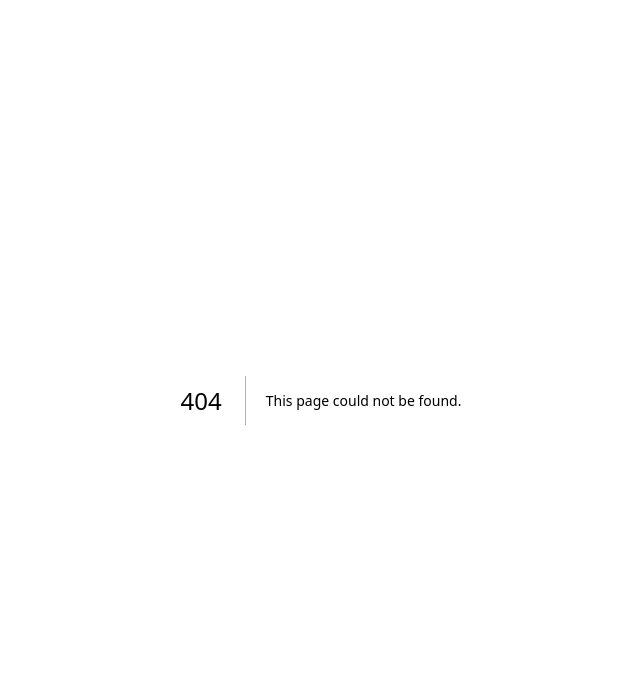
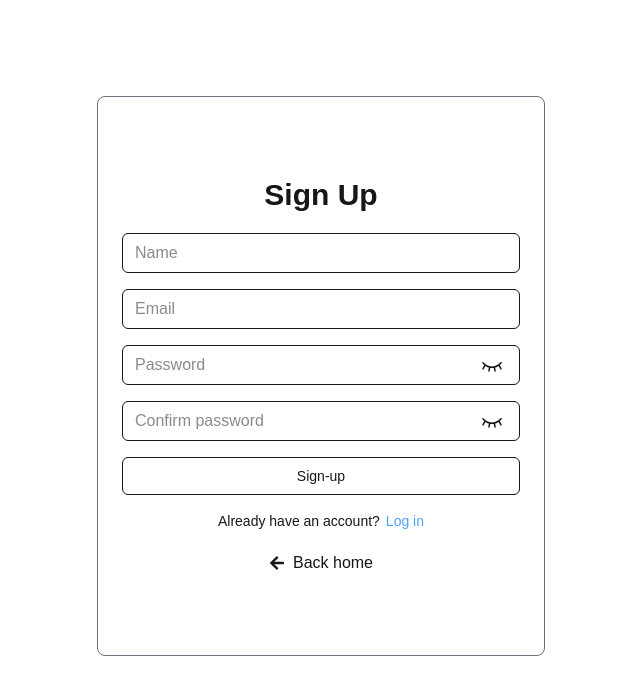
Before and after one commit to YuriiVychivskii/TO-DO-APP, a Next.js app: page /sign-up in a window 1280 px wide. Before the commit this address had no page. Shown: the top 694 px of the page, without its empty margins (319-959 px from the left). Built offline with nearby package versions, Linux system fonts and the light colour scheme.

Commit message:
feat: add authentification forms, schemas and layout

```diff
--- /dev/null
+++ b/src/app/(auth)/layout.tsx
@@ -0,0 +1,13 @@
+export default function AuthLayout({
+	children,
+}: {
+	children: React.ReactNode;
+}) {
+	return (
+		<div className='flex min-h-screen flex-col'>
+			<main className='flex flex-1 items-start justify-center py-24'>
+				{children}
+			</main>
+		</div>
+	);
+}
--- /dev/null
+++ b/src/app/(auth)/log-in/page.tsx
@@ -0,0 +1,11 @@
+import LogInForm from '@/widgets/auth/logInForm';
+
+export default function LoginPage() {
+	return (
+		<div className='w-full max-w-md rounded-lg px-6 py-20 border border-gray-500'>
+			<h1 className='text-center text-3xl font-bold mb-5'>Log In</h1>
+
+			<LogInForm />
+		</div>
+	);
+}
--- /dev/null
+++ b/src/app/(auth)/sign-up/page.tsx
@@ -0,0 +1,11 @@
+import SignUpForm from '@/widgets/auth/signUpForm';
+
+export default function RegisterPage() {
+	return (
+		<div className='w-full max-w-md rounded-lg px-6 py-20 border border-gray-500'>
+			<h1 className='text-center text-3xl font-bold mb-5'>Sign Up</h1>
+
+			<SignUpForm />
+		</div>
+	);
+}
--- /dev/null
+++ b/src/features/auth/model/schema.ts
@@ -0,0 +1,33 @@
+import { z } from 'zod';
+
+export const LogInSchema = z.object({
+	email: z
+		.string()
+		.min(1, { message: 'Email is required' })
+		.email({ message: 'Enter a valid email address' }),
+	password: z
+		.string()
+		.min(6, { message: 'Password must be at least 6 characters long' }),
+});
+
+export const SignUpSchema = z
+	.object({
+		name: z
+			.string()
+			.min(1, { message: 'Name is required' })
+			.max(15, { message: 'Name must be at most 15 characters long' }),
+		email: z
+			.string()
+			.min(1, { message: 'Email is required' })
+			.email({ message: 'Enter a valid email address' }),
+		password: z
+			.string()
+			.min(6, { message: 'Password must be at least 6 characters long' }),
+		confirmPassword: z
+			.string()
+			.min(1, { message: 'Please confirm your password' }),
+	})
+	.refine(data => data.password === data.confirmPassword, {
+		path: ['confirmPassword'],
+		message: 'Passwords do not match',
+	});
--- /dev/null
+++ b/src/widgets/auth/logInForm.tsx
@@ -0,0 +1,105 @@
+'use client';
+import { LogInSchema } from '@/features/auth/model/schema';
+import { Button } from '@/shared/ui/button';
+import { Input } from '@/shared/ui/input';
+import { zodResolver } from '@hookform/resolvers/zod';
+import Link from 'next/link';
+import { useState } from 'react';
+import { SubmitHandler, useForm } from 'react-hook-form';
+import { FaArrowLeft } from 'react-icons/fa';
+import { PiEye, PiEyeClosed } from 'react-icons/pi';
+import z from 'zod';
+
+type Inputs = z.infer<typeof LogInSchema>;
+
+export default function LogInForm() {
+	const {
+		register,
+		handleSubmit,
+		reset,
+		formState: { errors, isSubmitting },
+	} = useForm<Inputs>({
+		resolver: zodResolver(LogInSchema),
+		defaultValues: {
+			email: '',
+			password: '',
+		},
+	});
+	const [showPassword, setShowPassword] = useState(false);
+
+	const processForm: SubmitHandler<Inputs> = async data => {
+		// Auth logic
+	};
+
+	return (
+		<>
+			<form
+				onSubmit={handleSubmit(processForm)}
+				className='flex w-full flex-col gap-4'
+			>
+				<div>
+					<Input
+						type='email'
+						placeholder='Email'
+						disabled={isSubmitting}
+						className='h-12'
+						{...register('email')}
+					/>
+
+					{errors.email && (
+						<p className='mt-2 text-sm text-red-400'>{errors.email.message}</p>
+					)}
+				</div>
+
+				<div className='relative'>
+					<Input
+						type={showPassword ? 'text' : 'password'}
+						placeholder='Password'
+						disabled={isSubmitting}
+						className='h-12'
+						{...register('password')}
+					/>
+
+					<button
+						onClick={() =>
+							setShowPassword(prev => (prev === false ? true : false))
+						}
+						className='absolute top-2.5 right-4 cursor-pointer'
+					>
+						{showPassword ? (
+							<PiEye className='h-6 w-6' />
+						) : (
+							<PiEyeClosed className='h-6 w-6' />
+						)}
+					</button>
+
+					{errors.password && (
+						<p className='mt-2 text-sm text-red-400'>
+							{errors.password.message}
+						</p>
+					)}
+				</div>
+
+				<Button
+					type='submit'
+					disabled={isSubmitting}
+					className='w-full text-lg disabled:opacity-50'
+				>
+					Sign in
+				</Button>
+			</form>
+
+			<div className='mt-4 flex items-center justify-center gap-1.5 text-sm font-light'>
+				<p>Don`t have an account? </p>
+				<p className='font-medium text-blue-400'>
+					<Link href='/sign-up'>Sign up</Link>
+				</p>
+			</div>
+
+			<Link href='/' className='mt-5 flex items-center justify-center gap-2'>
+				<FaArrowLeft className='h-4 w-4' />
+				<p>Back home</p>
+			</Link>
+		</>
+	);
+}
--- /dev/null
+++ b/src/widgets/auth/signUpForm.tsx
@@ -0,0 +1,151 @@
+'use client';
+import { SignUpSchema } from '@/features/auth/model/schema';
+import { Button } from '@/shared/ui/button';
+import { Input } from '@/shared/ui/input';
+import { zodResolver } from '@hookform/resolvers/zod';
+import Link from 'next/link';
+import { useState } from 'react';
+import { SubmitHandler, useForm } from 'react-hook-form';
+import { FaArrowLeft } from 'react-icons/fa';
+import { PiEye, PiEyeClosed } from 'react-icons/pi';
+import { z } from 'zod';
+
+type Inputs = z.infer<typeof SignUpSchema>;
+
+export default function SignUpForm() {
+	const {
+		register,
+		handleSubmit,
+		reset,
+		formState: { errors, isSubmitting },
+	} = useForm<Inputs>({
+		resolver: zodResolver(SignUpSchema),
+		defaultValues: {
+			name: '',
+			email: '',
+			password: '',
+			confirmPassword: '',
+		},
+	});
+	const [showPassword, setShowPassword] = useState(false);
+	const [showConfirmPassword, setShowConfirmPassword] = useState(false);
+
+	const processForm: SubmitHandler<Inputs> = async data => {
+		// Auth logic
+	};
+
+	return (
+		<>
+			<form
+				onSubmit={handleSubmit(processForm)}
+				className='flex w-full flex-col gap-4'
+			>
+				<div>
+					<Input
+						type='text'
+						placeholder='Name'
+						disabled={isSubmitting}
+						className='h-10'
+						{...register('name')}
+					/>
+
+					{errors.name && (
+						<p className='mt-2 text-sm text-red-400'>{errors.name.message}</p>
+					)}
+				</div>
+
+				<div>
+					<Input
+						type='email'
+						placeholder='Email'
+						disabled={isSubmitting}
+						className='h-10'
+						{...register('email')}
+					/>
+
+					{errors.email && (
+						<p className='mt-2 text-sm text-red-400'>{errors.email.message}</p>
+					)}
+				</div>
+
+				<div className='relative'>
+					<Input
+						type={showPassword ? 'text' : 'password'}
+						placeholder='Password'
+						disabled={isSubmitting}
+						className='h-10'
+						{...register('password')}
+					/>
+
+					<button
+						onClick={() =>
+							setShowPassword(prev => (prev === false ? true : false))
+						}
+						className='absolute top-2 right-4 cursor-pointer'
+					>
+						{showPassword ? (
+							<PiEye className='h-6 w-6' />
+						) : (
+							<PiEyeClosed className='h-6 w-6' />
+						)}
+					</button>
+
+					{errors.password && (
+						<p className='mt-2 text-sm text-red-400'>
+							{errors.password.message}
+						</p>
+					)}
+				</div>
+
+				<div className='relative'>
+					<Input
+						type={showConfirmPassword ? 'text' : 'password'}
+						placeholder='Confirm password'
+						disabled={isSubmitting}
+						className='h-10'
+						{...register('confirmPassword')}
+					/>
+
+					<button
+						onClick={() =>
+							setShowConfirmPassword(prev => (prev === false ? true : false))
+						}
+						className='absolute top-2 right-4 cursor-pointer'
+					>
+						{showConfirmPassword ? (
+							<PiEye className='h-6 w-6' />
+						) : (
+							<PiEyeClosed className='h-6 w-6' />
+						)}
+					</button>
+
+					{errors.confirmPassword && (
+						<p className='mt-2 text-sm text-red-400'>
+							{errors.confirmPassword.message}
+						</p>
+					)}
+				</div>
+
+				<Button
+					type='submit'
+					disabled={isSubmitting}
+					className='w-full text-lg disabled:opacity-50'
+				>
+					Sign-up
+				</Button>
+			</form>
+
+			<div className='mt-4 flex items-center justify-center gap-1.5 text-sm font-light'>
+				<p>Already have an account? </p>
+				<div className='font-medium text-blue-400'>
+					<Link href='/log-in'>Log in</Link>
+				</div>
+			</div>
+
+			<Link href='/' className='mt-5 flex items-center justify-center gap-2'>
+				<FaArrowLeft className='h-4 w-4' />
+				<p>Back home</p>
+			</Link>
+		</>
+	);
+}
```
